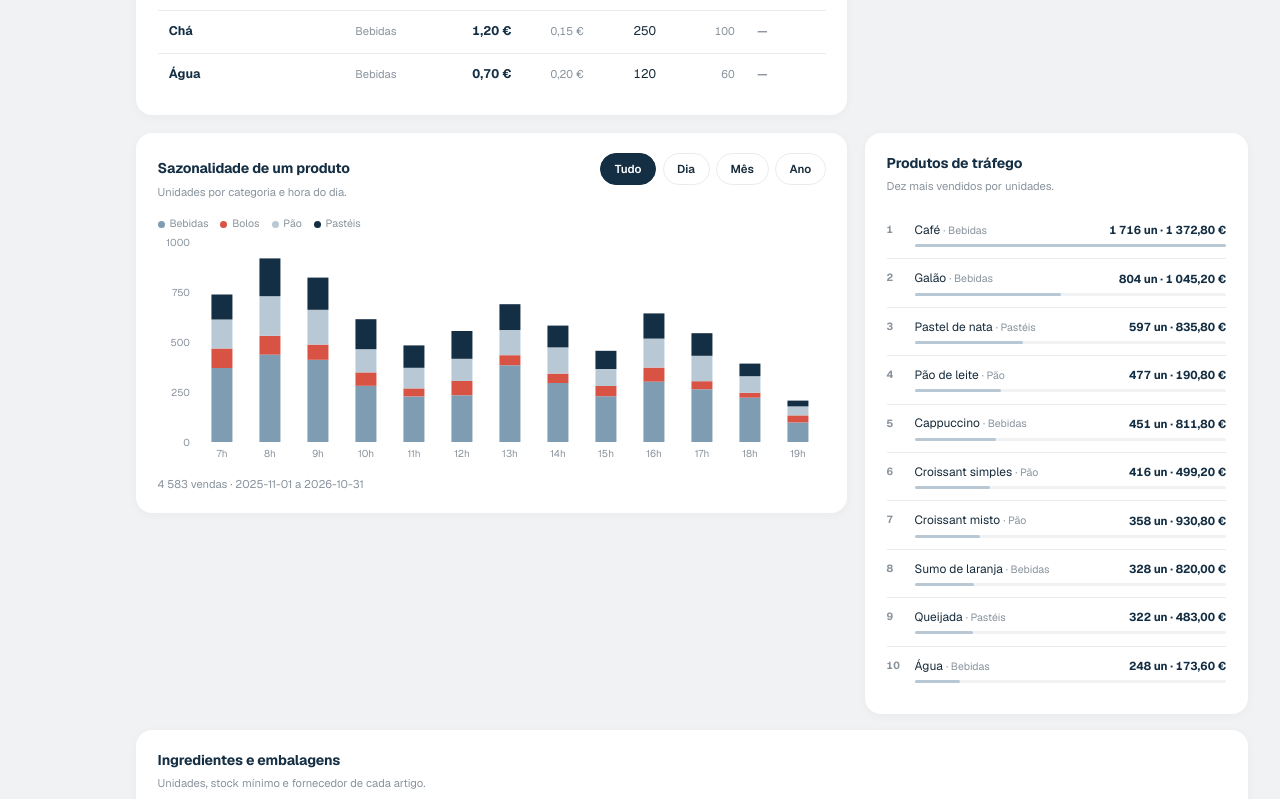
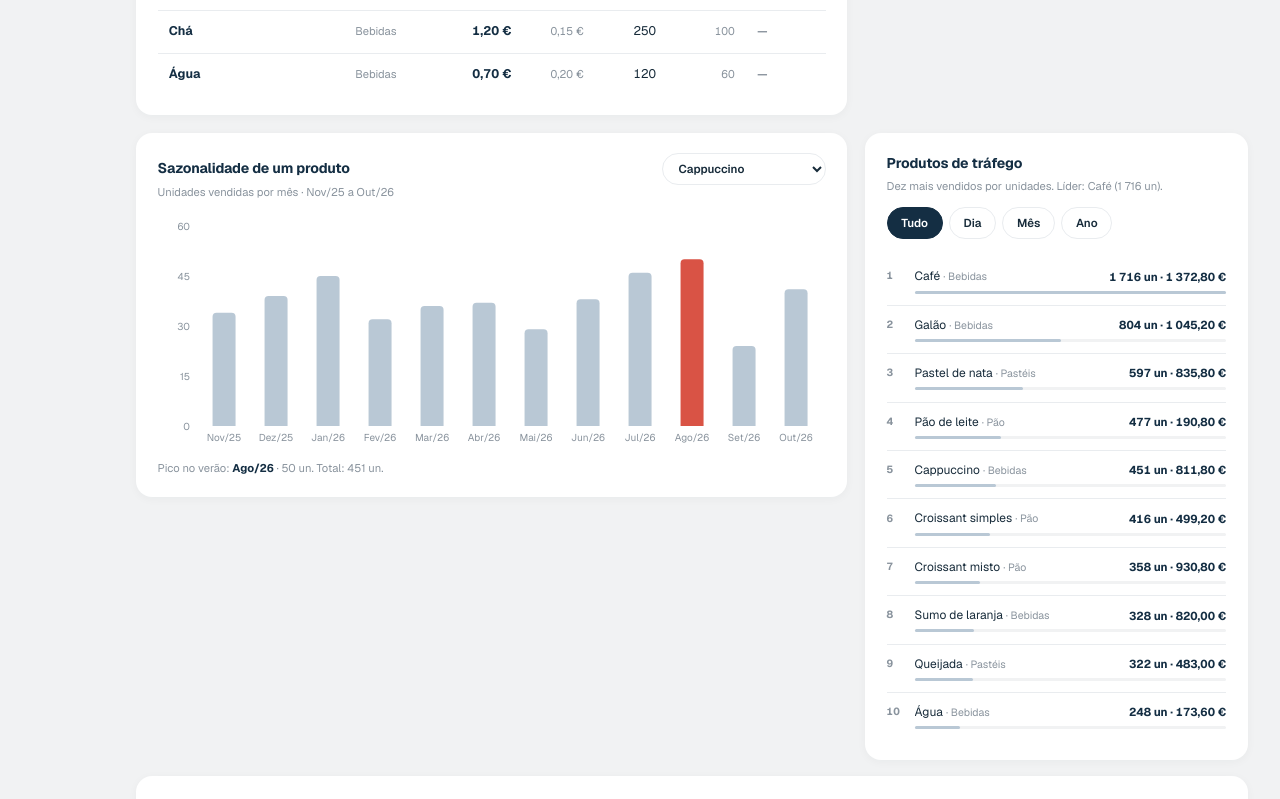
Before and after one commit to charlesaobirch/pastelaria-projfinal, a Next.js app: page /produtos in a window 1280 px wide. Shown: the part 1120-1919 px from the top of the page. Built offline with nearby package versions, Linux system fonts and the light colour scheme.

Commit message:
feat(produtos): sazonalidade mensal por produto com pico destacado

```diff
--- a/src/app/globals.css
+++ b/src/app/globals.css
@@ -286,6 +286,7 @@ body {
 
 .card-head {
   display: flex;
+  flex-wrap: wrap;
   align-items: baseline;
   justify-content: space-between;
   gap: 0.75rem;
@@ -304,6 +305,11 @@ body {
   margin: 0.25rem 0 0;
   color: var(--muted);
   font-size: 0.7rem;
+}
+
+.card-sub strong {
+  color: var(--navy);
+  font-weight: 650;
 }
 
 .card-meta {
@@ -393,6 +399,27 @@ body {
   justify-content: space-between;
   gap: 0.75rem;
   margin-bottom: 1.1rem;
+}
+
+.select-wrap {
+  flex: 0 0 auto;
+}
+
+.select {
+  max-width: 190px;
+  padding: 0.4rem 0.7rem;
+  border: 1px solid var(--line);
+  border-radius: 999px;
+  background: var(--surface);
+  color: var(--text);
+  cursor: pointer;
+  font: inherit;
+  font-size: 0.72rem;
+  font-weight: 550;
+}
+
+.select:hover {
+  border-color: var(--blue-gray);
 }
 
 /* ------------------------------------------------------------------ */
--- a/src/components/domain/TopProducts.tsx
+++ b/src/components/domain/TopProducts.tsx
@@ -10,9 +10,20 @@ import {
   YAxis,
 } from "recharts";
 import { SegmentedFilter } from "@/components/ui/SegmentedFilter";
-import { dataRange, dayRange, monthRange, yearRange } from "@/lib/dates";
+import {
+  dataRange,
+  dayRange,
+  monthKeysBetween,
+  monthLabel,
+  monthRange,
+  yearRange,
+} from "@/lib/dates";
 import { eur, int } from "@/lib/format";
-import { topProductsByUnits, unitsByHourAndCategory } from "@/lib/stats";
+import {
+  type MonthlyUnitsPoint,
+  monthlyUnitsByProduct,
+  topProductsByUnits,
+} from "@/lib/stats";
 import type { Produto, Venda } from "@/types";
 
 type Periodo = "tudo" | "dia" | "mes" | "ano";
@@ -24,14 +35,12 @@ const OPCOES: ReadonlyArray<{ value: Periodo; label: string }> = [
   { value: "ano", label: "Ano" },
 ];
 
-const CORES: Record<string, string> = {
-  Bebidas: "#7e9cb2",
-  Bolos: "#d95345",
-  Pão: "#b9c8d5",
-  Pastéis: "#142e43",
-};
-
-const CORES_EXTRA = ["#142e43", "#7e9cb2", "#b9c8d5", "#d95345"];
+function estacaoDoMes(mes: number): string {
+  if ([6, 7, 8].includes(mes)) return "no verão";
+  if ([12, 1, 2].includes(mes)) return "no inverno";
+  if ([3, 4, 5].includes(mes)) return "na primavera";
+  return "no outono";
+}
 
 export function TopProducts({
   vendas,
@@ -41,10 +50,62 @@ export function TopProducts({
   produtos: Produto[];
 }) {
   const [periodo, setPeriodo] = useState<Periodo>("tudo");
+  const [produtoId, setProdutoId] = useState<number | null>(null);
 
   const limite = useMemo(
     () => dataRange(vendas.map((venda) => venda.date)),
     [vendas],
+  );
+
+  const meses = useMemo(
+    () =>
+      limite.from === null || limite.to === null
+        ? []
+        : monthKeysBetween(limite.from, limite.to),
+    [limite.from, limite.to],
+  );
+
+  const produtoSelecionadoId =
+    produtoId ??
+    produtos.find((produto) => produto.name === "Cappuccino")?.id ??
+    produtos[0]?.id ??
+    null;
+
+  const produtoSelecionado =
+    produtos.find((produto) => produto.id === produtoSelecionadoId) ?? null;
+
+  const serie = useMemo(
+    () =>
+      produtoSelecionadoId === null
+        ? []
+        : monthlyUnitsByProduct(vendas, produtoSelecionadoId, meses),
+    [vendas, produtoSelecionadoId, meses],
+  );
+
+  const pico = useMemo(
+    () =>
+      serie.reduce<MonthlyUnitsPoint | null>(
+        (melhor, ponto) =>
+          melhor === null || ponto.units > melhor.units ? ponto : melhor,
+        null,
+      ),
+    [serie],
+  );
+
+  const totalUnidades = useMemo(
+    () => serie.reduce((soma, ponto) => soma + ponto.units, 0),
+    [serie],
+  );
+
+  const dadosSazonalidade = useMemo(
+    () =>
+      serie.map((ponto) => ({
+        mes: monthLabel(ponto.month),
+        unidades: ponto.units,
+        normal: ponto.month === pico?.month ? 0 : ponto.units,
+        destaque: ponto.month === pico?.month ? ponto.units : 0,
+      })),
+    [serie, pico],
   );
 
   const intervalo = useMemo(() => {
@@ -70,20 +131,6 @@ export function TopProducts({
     [filtradas, produtos],
   );
 
-  const porHora = useMemo(
-    () => unitsByHourAndCategory(filtradas, produtos),
-    [filtradas, produtos],
-  );
-
-  const dadosGrafico = useMemo(
-    () =>
-      porHora.horas.map((ponto) => ({
-        hora: `${ponto.hour}h`,
-        ...ponto.porCategoria,
-      })),
-    [porHora],
-  );
-
   const maximo = top.length > 0 ? top[0].units : 0;
 
   return (
@@ -94,43 +141,42 @@ export function TopProducts({
             <h3 className="card-title" id="sazonalidade-titulo">
               Sazonalidade de um produto
             </h3>
-            <p className="card-sub">Unidades por categoria e hora do dia.</p>
+            <p className="card-sub">
+              {meses.length > 0
+                ? `Unidades vendidas por mês · ${monthLabel(meses[0])} a ${monthLabel(meses[meses.length - 1])}`
+                : "Unidades vendidas por mês"}
+            </p>
           </div>
-          <SegmentedFilter
-            label="Filtrar vendas por período"
-            options={OPCOES}
-            value={periodo}
-            onChange={setPeriodo}
-          />
-        </div>
-
-        <div className="chart-legend" aria-hidden="true">
-          {porHora.categorias.map((categoria, index) => (
-            <span key={categoria}>
-              <i
-                style={{
-                  background:
-                    CORES[categoria] ?? CORES_EXTRA[index % CORES_EXTRA.length],
-                }}
-              />
-              {categoria}
-            </span>
-          ))}
+          <label className="select-wrap">
+            <span className="sr-only">Escolher produto</span>
+            <select
+              className="select"
+              value={produtoSelecionadoId ?? ""}
+              onChange={(event) => setProdutoId(Number(event.target.value))}
+            >
+              {produtos.map((produto) => (
+                <option key={produto.id} value={produto.id}>
+                  {produto.name}
+                </option>
+              ))}
+            </select>
+          </label>
         </div>
 
         <div
           className="h-[240px] w-full"
           role="img"
-          aria-label="Barras empilhadas com as unidades vendidas de cada categoria por hora do dia"
+          aria-label={`Barras mensais das unidades vendidas de ${produtoSelecionado?.name ?? "produto"}`}
         >
           <ResponsiveContainer width="100%" height="100%">
             <BarChart
-              data={dadosGrafico}
+              data={dadosSazonalidade}
               barCategoryGap="28%"
               margin={{ top: 10, right: 4, bottom: 0, left: -20 }}
             >
               <XAxis
-                dataKey="hora"
+                dataKey="mes"
+                interval={0}
                 axisLine={false}
                 tickLine={false}
                 tick={{ fill: "#89939d", fontSize: 10 }}
@@ -143,41 +189,48 @@ export function TopProducts({
               />
               <Tooltip
                 cursor={{ fill: "#f1f2f3" }}
-                content={({ active, payload, label }) => {
+                content={({ active, payload }) => {
                   if (!active || !payload?.length) return null;
+
+                  const mes = String(payload[0]?.payload?.mes ?? "");
+                  const unidades = Number(payload[0]?.payload?.unidades ?? 0);
 
                   return (
                     <div className="chart-tooltip">
-                      <strong>{label}</strong>
-                      {payload.map((entry) => (
-                        <div key={String(entry.dataKey)}>
-                          {String(entry.dataKey)}: {int(Number(entry.value))} un
-                        </div>
-                      ))}
+                      <strong>{mes}</strong>
+                      <div>{int(unidades)} un</div>
                     </div>
                   );
                 }}
               />
-              {porHora.categorias.map((categoria, index) => (
-                <Bar
-                  key={categoria}
-                  dataKey={categoria}
-                  stackId="unidades"
-                  fill={
-                    CORES[categoria] ?? CORES_EXTRA[index % CORES_EXTRA.length]
-                  }
-                  maxBarSize={30}
-                />
-              ))}
+              <Bar
+                dataKey="normal"
+                stackId="meses"
+                fill="#b9c8d5"
+                radius={[4, 4, 0, 0]}
+                maxBarSize={30}
+              />
+              <Bar
+                dataKey="destaque"
+                stackId="meses"
+                fill="#d95345"
+                radius={[4, 4, 0, 0]}
+                maxBarSize={30}
+              />
             </BarChart>
           </ResponsiveContainer>
         </div>
 
         <p className="card-sub">
-          {int(filtradas.length)} vendas ·{" "}
-          {intervalo === null
-            ? `${limite.from} a ${limite.to}`
-            : `${intervalo.from} a ${intervalo.to}`}
+          {pico && produtoSelecionado ? (
+            <>
+              Pico {estacaoDoMes(Number(pico.month.slice(5)))}:{" "}
+              <strong>{monthLabel(pico.month)}</strong> · {int(pico.units)} un.
+              Total: {int(totalUnidades)} un.
+            </>
+          ) : (
+            "Sem vendas no período."
+          )}
         </p>
       </section>
 
@@ -187,8 +240,17 @@ export function TopProducts({
             <h3 className="card-title" id="trafego-titulo">
               Produtos de tráfego
             </h3>
-            <p className="card-sub">Dez mais vendidos por unidades.</p>
+            <p className="card-sub">
+              Dez mais vendidos por unidades.
+              {top[0] ? ` Líder: ${top[0].name} (${int(top[0].units)} un).` : ""}
+            </p>
           </div>
+          <SegmentedFilter
+            label="Filtrar vendas por período"
+            options={OPCOES}
+            value={periodo}
+            onChange={setPeriodo}
+          />
         </div>
 
         {top.length === 0 && <p className="empty">Sem vendas no período.</p>}
--- a/src/lib/dates.ts
+++ b/src/lib/dates.ts
@@ -103,6 +103,25 @@ export function dataRange(dates: string[]): {
   };
 }
 
+/** Meses ISO consecutivos entre duas datas, inclusive: `"2025-11"` … `"2026-10"`. */
+export function monthKeysBetween(from: string, to: string): string[] {
+  if (from > to) return [];
+
+  const inicio = parseDate(`${from.slice(0, 7)}-01`);
+  const fim = parseDate(`${to.slice(0, 7)}-01`);
+  const meses: string[] = [];
+
+  for (
+    const atual = new Date(inicio);
+    atual <= fim;
+    atual.setMonth(atual.getMonth() + 1)
+  ) {
+    meses.push(monthKey(atual));
+  }
+
+  return meses;
+}
+
 /*
  * Intervalos para o selector de período.
  *
--- a/src/lib/stats.ts
+++ b/src/lib/stats.ts
@@ -299,6 +299,33 @@ export interface HourCategoryPoint {
   porCategoria: Record<string, number>;
 }
 
+export interface MonthlyUnitsPoint {
+  /** Chave ISO do mês, ex. `"2026-08"`. */
+  month: string;
+  units: number;
+}
+
+/** Unidades de um produto em cada mês, incluindo meses sem vendas. */
+export function monthlyUnitsByProduct(
+  vendas: Venda[],
+  productId: number,
+  meses: string[],
+): MonthlyUnitsPoint[] {
+  const permitidos = new Set(meses);
+  const contagem = new Map(meses.map((mes) => [mes, 0]));
+
+  for (const venda of vendas) {
+    if (venda.product_id !== productId) continue;
+
+    const mes = venda.date.slice(0, 7);
+    if (!permitidos.has(mes)) continue;
+
+    contagem.set(mes, (contagem.get(mes) ?? 0) + venda.quantity);
+  }
+
+  return meses.map((month) => ({ month, units: contagem.get(month) ?? 0 }));
+}
+
 /** Unidades por hora e categoria: dados prontos para barras empilhadas. */
 export function unitsByHourAndCategory(
   vendas: Venda[],
```
